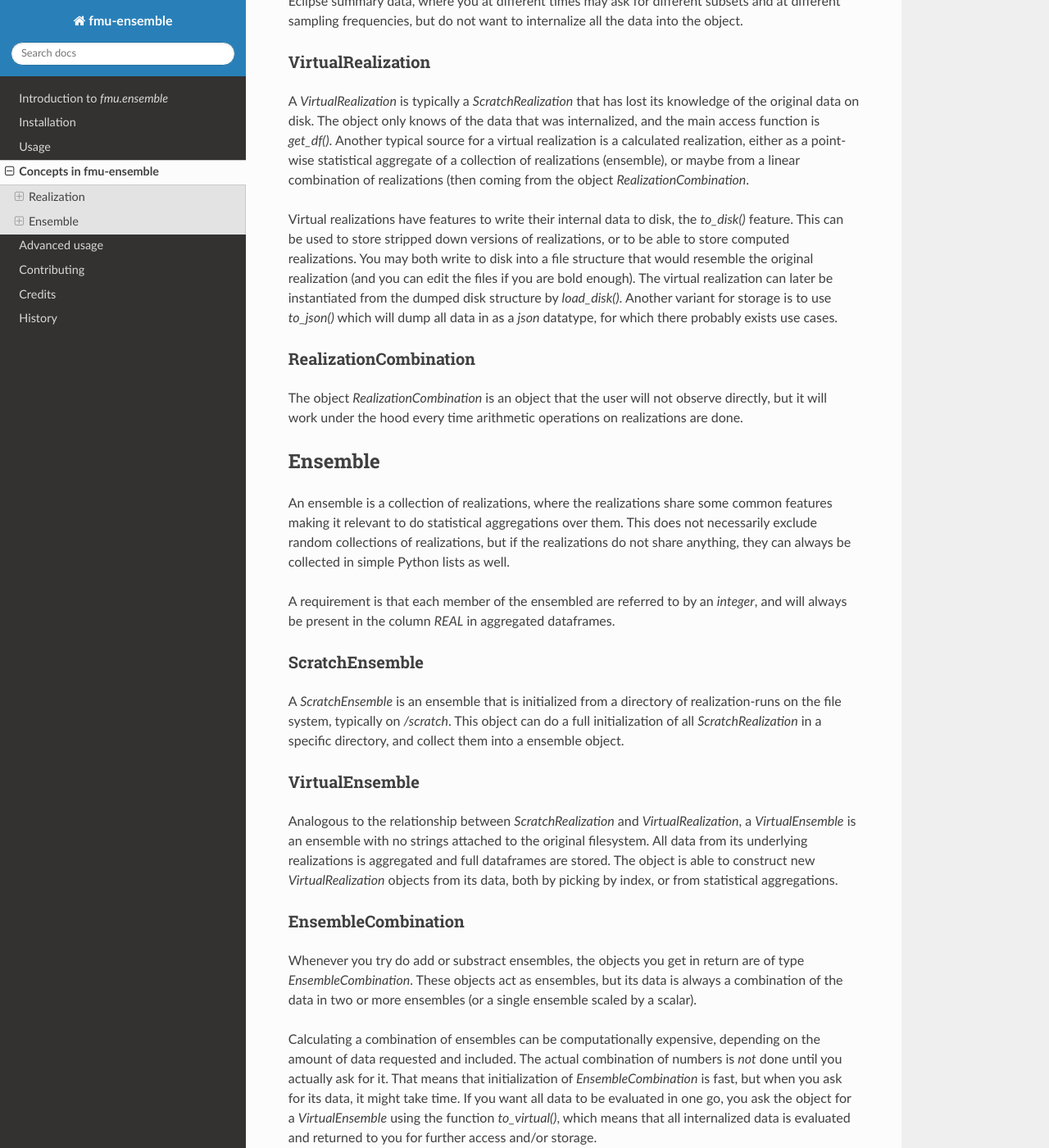
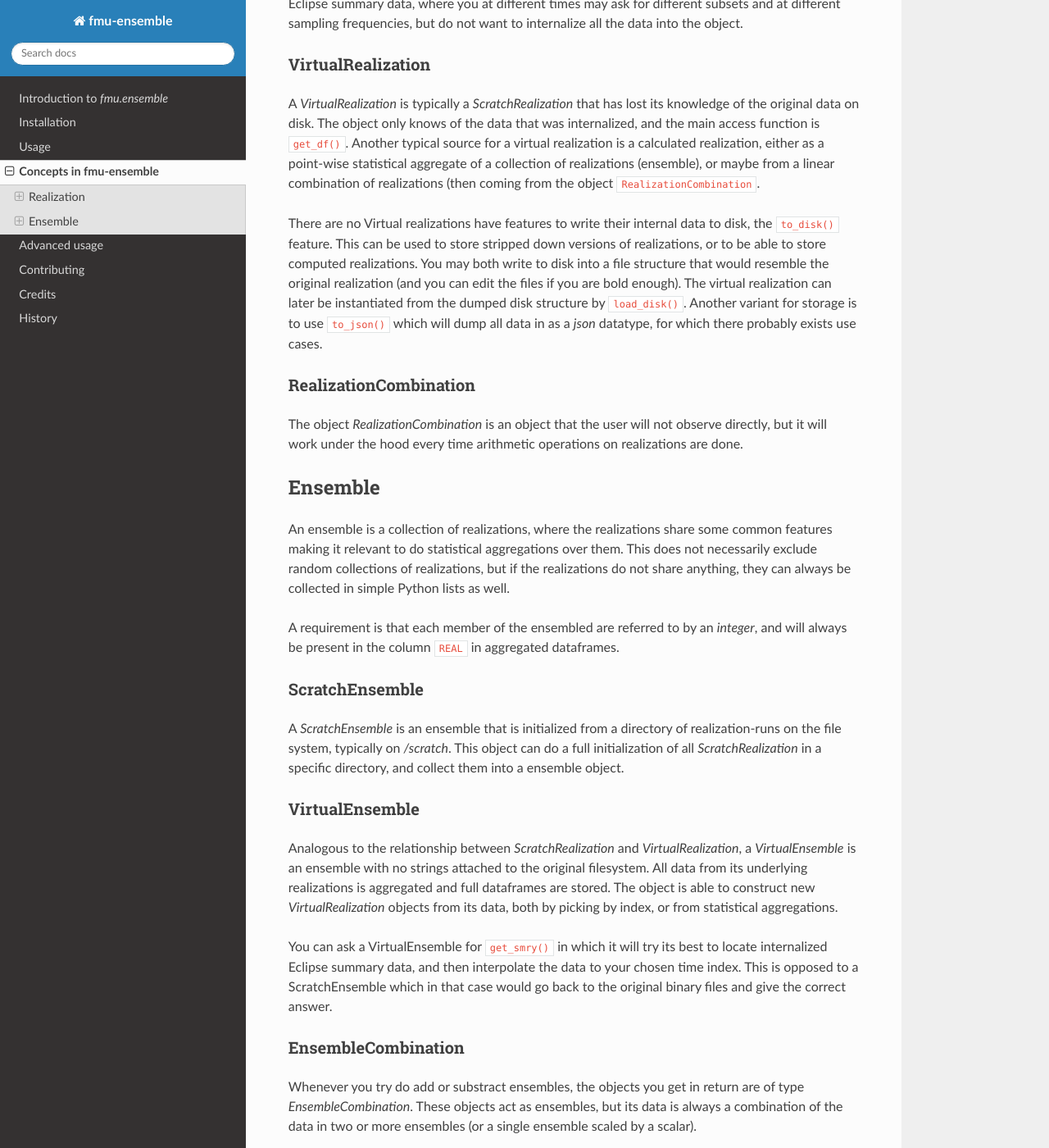
Before and after one commit to equinor/fmu-ensemble, a Sphinx documentation site: the page built from docs/concepts.rst, in a window 1280 px wide and 1400 px high, scrolled down 636 px. Shown: the whole window at 82% size. Built offline with Sphinx 7.4.7 and the Read the Docs theme 2.0.0, drawn with Linux system fonts in a browser that asks for light colours; pages that are not in the unit, such as notebooks, are missing from menus.

Commit message:
Mention get_smry() for VirtualEnsembles
Various small fixes

```diff
--- a/docs/concepts.rst
+++ b/docs/concepts.rst
@@ -19,13 +19,13 @@
 
 The class `ScratchRealization` is a Python object that can load
 realization results (and input) from the filesystem, typically located
-on `/scratch`. You can ask the object to load and thereby *internalize* data,
-with the `load_*()` functions. The internalization is an important
+on ``/scratch``. You can ask the object to load and thereby *internalize* data,
+with the ``load_*()`` functions. The internalization is an important
 concept. All data that you internalize will be stored in the object,
 it can be easily reaccessed, statistics can be computed, and it will
 be added to a corresponding VirtualRealization (see below).
 
-Additionally, you may find `get_*()` functions that can access certain
+Additionally, you may find ``get_*()`` functions that can access certain
 datatypes. Common for these is that they will *not* modify the object,
 it is a read-once operation. This is particularly relevant for Eclipse
 summary data, where you at different times may ask for different
@@ -38,20 +38,21 @@
 A `VirtualRealization` is typically a `ScratchRealization` that has lost
 its knowledge of the original data on disk. The object only knows of
 the data that was internalized, and the main access function is
-`get_df()`. Another typical source for a virtual realization is a
+``get_df()``. Another typical source for a virtual realization is a
 calculated realization, either as a point-wise statistical aggregate
 of a collection of realizations (ensemble), or maybe from a linear
 combination of realizations (then coming from the object
-`RealizationCombination`.
+``RealizationCombination``.
 
+There are no
 Virtual realizations have features to write their internal data to
-disk, the `to_disk()` feature. This can be used to store stripped down
+disk, the ``to_disk()`` feature. This can be used to store stripped down
 versions of realizations, or to be able to store computed
 realizations. You may both write to disk into a file structure that
 would resemble the original realization (and you can edit the files if
 you are bold enough). The virtual realization can later be
-instantiated from the dumped disk structure by `load_disk()`. Another
-variant for storage is to use `to_json()` which will dump all data in
+instantiated from the dumped disk structure by ``load_disk()``. Another
+variant for storage is to use ``to_json()`` which will dump all data in
 as a *json* datatype, for which there probably exists use cases.
 
 RealizationCombination
@@ -72,7 +73,7 @@
 anything, they can always be collected in simple Python lists as well.
 
 A requirement is that each member of the ensembled are referred to by
-an *integer*, and will always be present in the column `REAL` in
+an *integer*, and will always be present in the column ``REAL`` in
 aggregated dataframes.
 
 ScratchEnsemble
@@ -95,6 +96,11 @@
 is able to construct new `VirtualRealization` objects from its data, both
 by picking by index, or from statistical aggregations.
 
+You can ask a VirtualEnsemble for ``get_smry()`` in which it will try its
+best to locate internalized Eclipse summary data, and then interpolate the
+data to your chosen time index. This is opposed to a ScratchEnsemble which
+in that case would go back to the original binary files and give the correct
+answer.
 
 EnsembleCombination
 ^^^^^^^^^^^^^^^^^^^
```
Also changed, not shown: docs/advancedusage.rst (+5 -5 lines).
